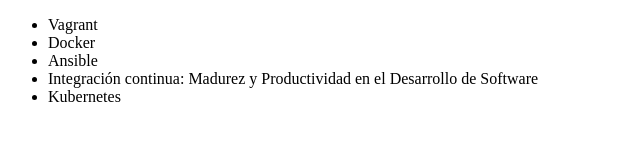
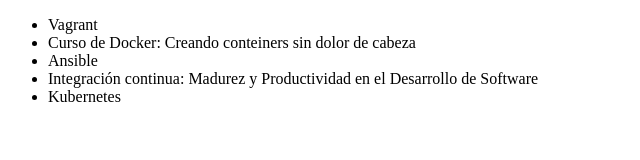
Before and after one commit to AdrSC/Alura-git-practica, a plain HTML site: page index.html in a window 1280 px wide. Shown: the whole page, without its empty margins (0-640 px from the left). Drawn offline with Linux system fonts and the light colour scheme.

Commit message:
Actualizando nombre del curso Docker

```diff
--- a/index.html
+++ b/index.html
@@ -8,7 +8,7 @@
 	<body>
 		<ul>
 			<li>Vagrant</li>
-			<li>Docker</li>
+			<li>Curso de Docker: Creando conteiners sin dolor de cabeza</li>
 			<li>Ansible</li>
 			<li>Integración continua: Madurez y Productividad en el Desarrollo de Software</li>
 			<li>Kubernetes</li>
```
